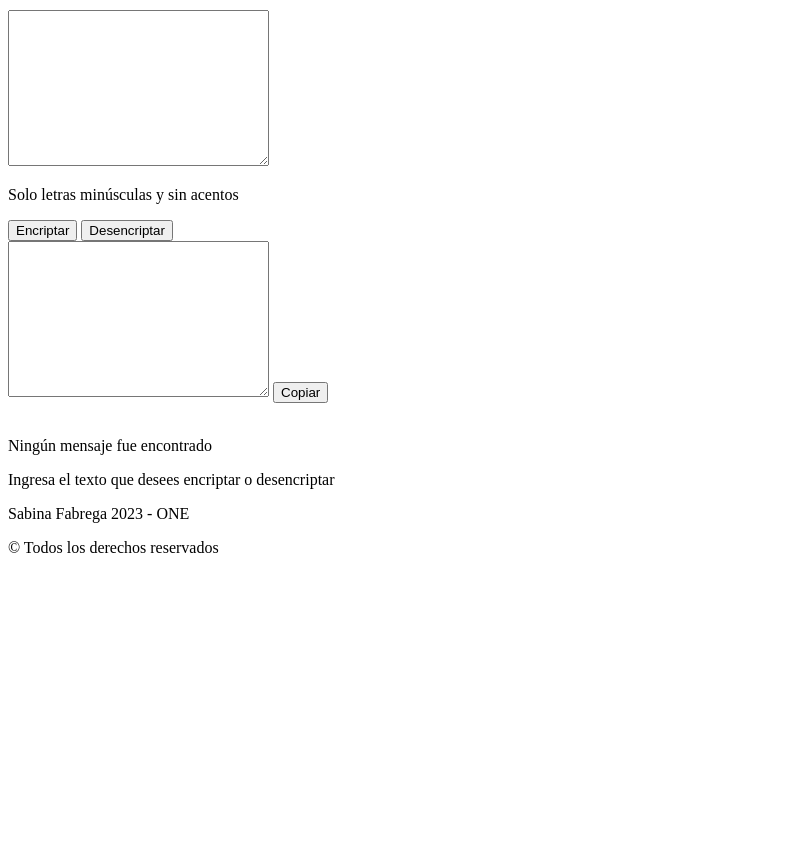
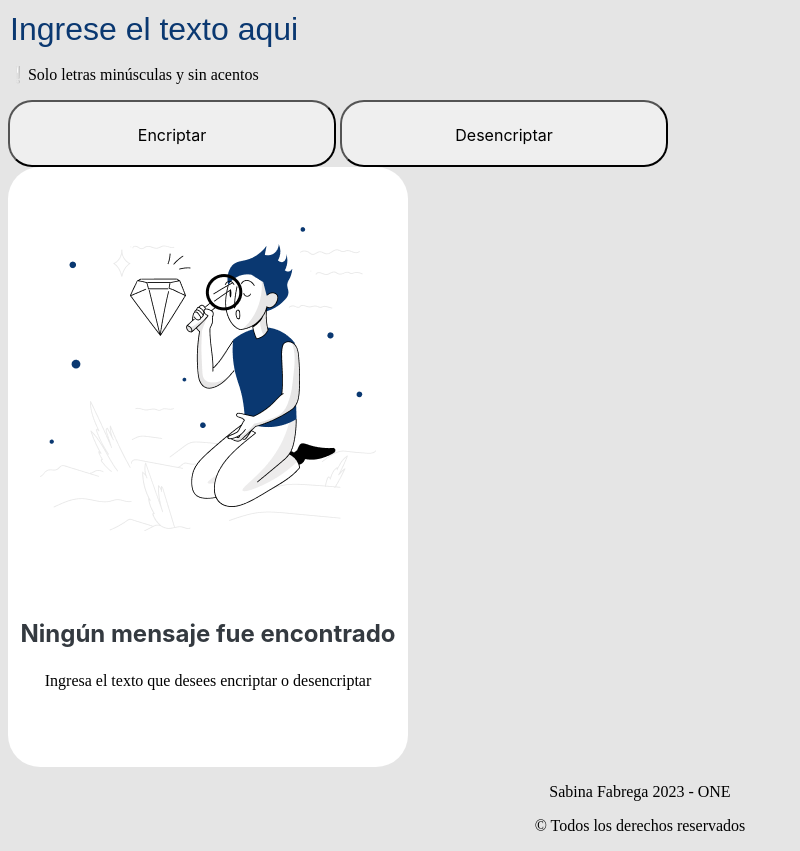
Before and after one commit to saninfa2/encriptadorJS, a plain HTML site: page index.html in a window 1280 px wide. Shown: the part 84-935 px from the top of the page, without its empty margins (0-800 px from the left). Before the commit the page ends 800 px from the top, so only its background shows below. Drawn offline with Linux system fonts and the light colour scheme.

Commit message:
nex: estilos basicos y generacion de clases

```diff
--- a/index.html
+++ b/index.html
@@ -10,30 +10,34 @@
 <body>
     <header>
         <nav>
-            <h1><img src="./imagenes/Vector.png" alt=""></h1>
+            <h1><img class="encabezado" src="./imagenes/Vector.png" alt=""></h1>
         </nav>
     </header>
     <main>
-        <div class="input-text">
-            <textarea name="" id="" cols="30" rows="10"></textarea>
-            <p>Solo letras minúsculas y sin acentos</p>
-            <button>Encriptar</button>
-            <button>Desencriptar</button>
+
+        <div class="text">
+            <input class="input-text" type="text" placeholder="Ingrese el texto aqui">
+            <p class="advertencia">Solo letras minúsculas y sin acentos</p>
+            <button class="boton">Encriptar</button>
+            <button class="boton">Desencriptar</button>
         </div>
+
         <div class="output-text">
             <textarea name="" id="" cols="30" rows="10"></textarea>
-            <button type="button">Copiar</button>
+            <button type="button" class="boton">Copiar</button>
         </div>
+
         <div class="none-output">
-            <img src="./imagenes/Muñeconinio.png" alt="">
-            <p>Ningún mensaje fue encontrado</p>
-            <p>Ingresa el texto que desees encriptar o desencriptar</p>
+            <img src="./imagenes/ninio.png" alt="Un niño con una lupa" class="no-message">
+            <p class="sin-text">Ningún mensaje fue encontrado</p>
+            <p class="litle-text">Ingresa el texto que desees encriptar o desencriptar</p>
         </div>
+
     </main>
     <footer>
         <div class="copyright">
-            <p>Sabina Fabrega 2023 - ONE</p>
-            <p>© Todos los derechos reservados</p>
+            <p class="litle-text">Sabina Fabrega 2023 - ONE</p>
+            <p class="litle-text">© Todos los derechos reservados</p>
         </div>
     </footer>
     <script src="./script.js"></script>
--- a/style.css
+++ b/style.css
@@ -0,0 +1,78 @@
+/*GENERAL*/
+body, html {
+    background: #E5E5E5;
+
+}
+/*ENCABEZADO*/
+.encabezado{
+
+    width: 31px;
+    height: 48px;
+
+}
+/*MAIN*/
+.input-text{
+    border:none;
+    background: #E5E5E5;
+    color: #0A3871;
+    font-size: 32px;
+}
+
+.input-text::placeholder{
+    color:#0A3871;
+}
+.input-text:focus{
+    outline: none;
+}
+
+.advertencia::before{
+    content: "❕";
+}
+
+.boton{
+    width: 328px;
+    height: 67px;
+    border-radius: 24px;
+    padding: 24px;
+    font-size: 16px;
+    font-weight: 400;
+    text-align: center;
+    line-height: 19px;
+    font-family: "Inter";
+    font-style: normal;
+    cursor:pointer;
+
+}
+
+
+.none-output{
+    background-color: #ffffff;
+    width: 400px;
+    height: 600px;
+    left:1000px;
+    top:40px;
+    border-radius: 32px;
+}
+.no-message{
+    width: 336px;
+    margin: 60px 32px;
+
+}
+.sin-text{
+    text-align: center;
+    font-family: "Inter";
+    font-style: normal;
+    font-weight: 700;
+    font-size: 24px;
+    line-height: 29px;
+    color:#343A40;
+
+}
+
+.output-text{
+    display: none;
+}
+/*PIE DE PÁGINA*/
+.litle-text{
+    text-align: center;
+}
```
Also changed, not shown: imagenes/exclamacion.png (added).
